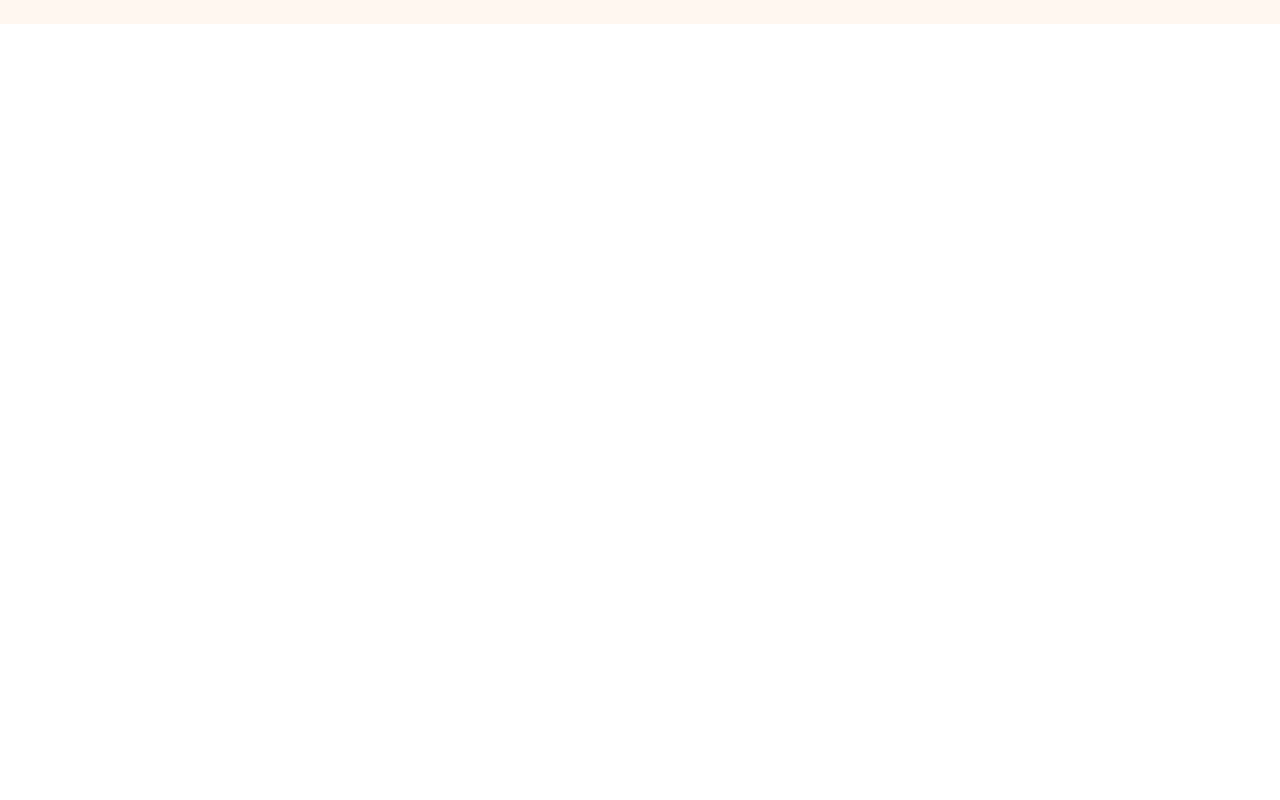
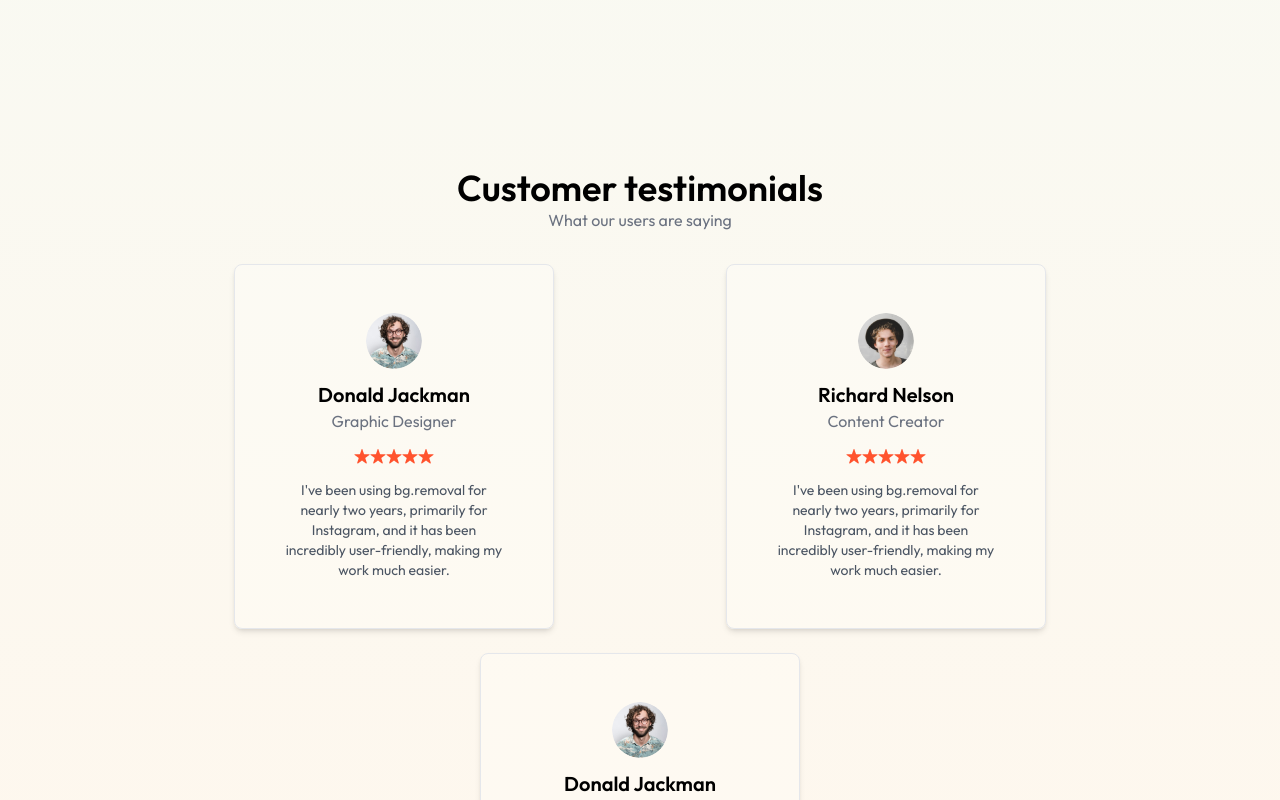
Before and after one commit to s0uvik/imagify, a React app in the folder frontend/: page / in a window 1280 px wide. Shown: the part 1780-2580 px from the top of the page. Before the commit the page ends 1900 px from the top, so only its background shows below. Built offline with nearby package versions, Linux system fonts and the light colour scheme; the HTML template or start-up script is replaced by a standard one.

Commit message:
add testimonials

```diff
--- /dev/null
+++ b/frontend/src/components/Testimonials.jsx
@@ -0,0 +1,38 @@
+import { testimonialsData } from "../assets/assets";
+import { assets } from "../assets/assets";
+
+const Testimonials = () => {
+  return (
+    <div className=" flex flex-col items-center justify-center my-20 p-12">
+      <h1 className=" text-3xl sm:text-4xl font-semibold">
+        Customer testimonials
+      </h1>
+      <p className=" text-gray-500 mb-8">What our users are saying</p>
+
+      <div className=" flex flex-wrap gap-6">
+        {testimonialsData.map((item, index) => (
+          <div
+            key={index}
+            className=" bg-white/20 p-12 rounded-lg shadow-md border w-80 m-auto cursor-pointer hover:scale-105 transition-all duration-300"
+          >
+            <div className=" flex flex-col items-center">
+              <img src={item.image} alt="" className="rounded-full w-14" />
+              <h2 className=" text-xl font-semibold mt-3">{item.name}</h2>
+              <p className=" text-gray-500 mb-4">{item.role}</p>
+              <div className="flex mb-4">
+                {Array(item.stars)
+                  .fill()
+                  .map((item, index) => (
+                    <img key={index} src={assets.rating_star} alt="" />
+                  ))}
+              </div>
+              <p className=" text-center text-sm text-gray-600">{item.text}</p>
+            </div>
+          </div>
+        ))}
+      </div>
+    </div>
+  );
+};
+
+export default Testimonials;
--- a/frontend/src/pages/Home.jsx
+++ b/frontend/src/pages/Home.jsx
@@ -1,6 +1,7 @@
 import Description from "../components/Description";
 import HeroSection from "../components/HeroSection";
 import StepsToCreate from "../components/StepsToCreate";
+import Testimonials from "../components/Testimonials";
 
 const Home = () => {
   return (
@@ -8,6 +9,7 @@ const Home = () => {
       <HeroSection />
       <StepsToCreate />
       <Description />
+      <Testimonials />
     </div>
   );
 };
```
